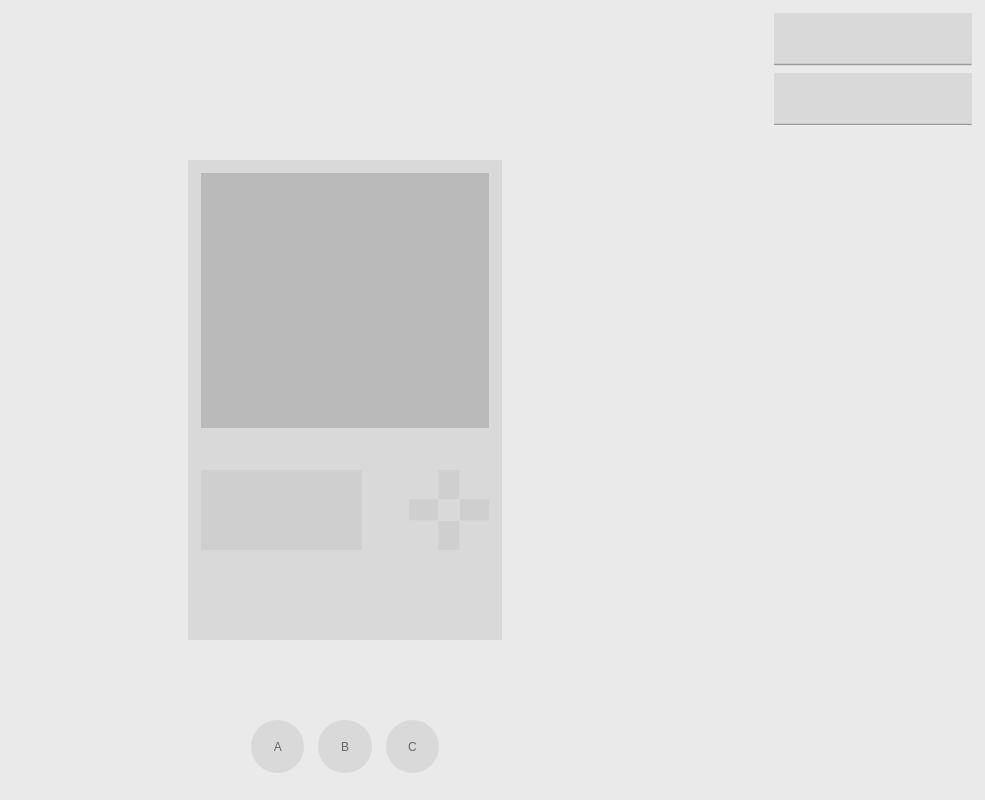
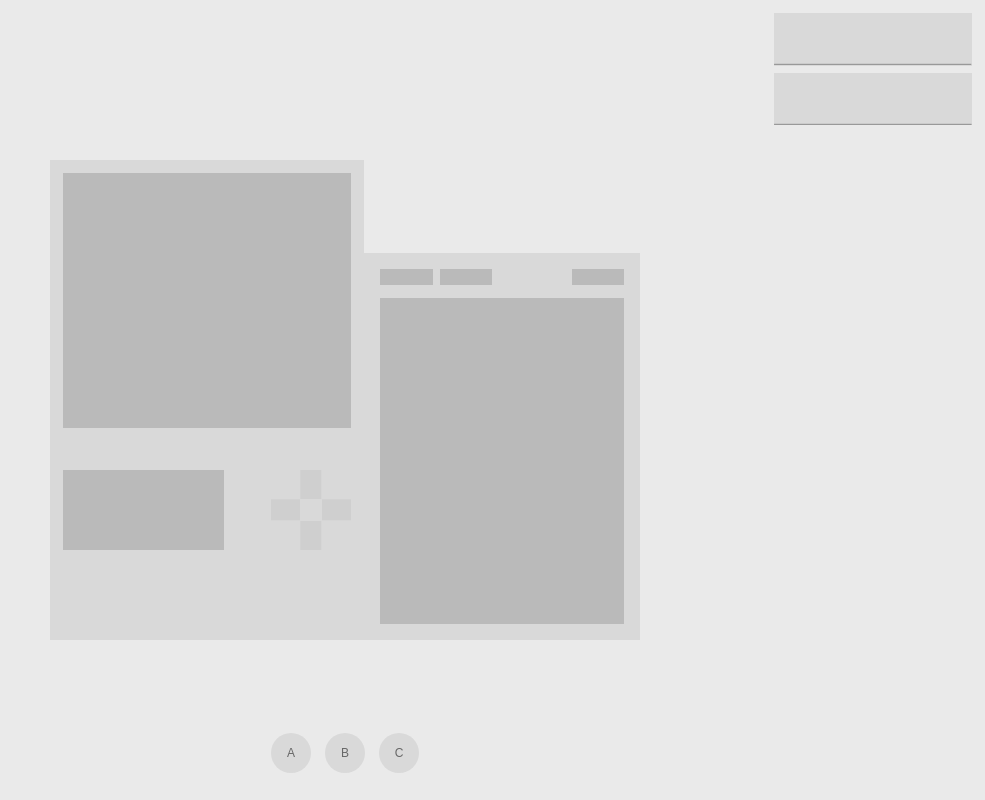
Before and after one commit to anet0001/pokedex, a plain HTML site: page index.html in a window 1280 px wide. Both pictures are taken after a click on the button "START". Shown: the whole page, without its empty margins (295-1280 px from the left). Drawn offline with nearby package versions, Linux system fonts and the light colour scheme.

```diff
--- a/index.html
+++ b/index.html
@@ -117,7 +117,16 @@
             </div>
           </div>
         </div>
-        <div class="pokedex__right"></div>
+        <div class="pokedex__right">
+          <div class="pokedex__tabs">
+            <div class="group">
+              <button class="pokedex__tab pokedex__tab--captured"></button>
+              <button class="pokedex__tab pokedex__tab--pokedex"></button>
+            </div>
+            <button class="pokedex__tab pokedex__tab--more"></button>
+          </div>
+          <div class="pokedex__list"></div>
+        </div>
       </div>
     </main>
     <script src="https://cdn.jsdelivr.net/npm/gsap@3.12.5/dist/gsap.min.js"></script>
--- a/styles/home.css
+++ b/styles/home.css
@@ -129,6 +129,15 @@
   z-index: 750;
 }
 
+/* .title {
+  position: fixed;
+  top: var(--layout-spacing);
+  left: 50%;
+  transform: translateX(-50%);
+  font-size: 1.8rem;
+  z-index: 3000;
+} */
+
 #header .focus-controls {
   display: flex;
   gap: 2.1rem;
@@ -139,8 +148,8 @@
 }
 
 #header .focus-controls__button {
-  --width: 8rem;
-  --gap: 0.8rem;
+  --width: 6rem;
+  --gap: 0.6rem;
   position: relative;
   text-transform: uppercase;
   width: var(--width);
@@ -257,9 +266,8 @@
 #pokedex {
   position: relative;
   display: flex;
-  flex-direction: column;
-  justify-content: flex-end;
-  align-items: center;
+  flex-direction: row;
+  align-items: flex-end;
 
   visibility: hidden;
 }
@@ -290,7 +298,7 @@
 #pokedex .pokedex__info {
   width: 24.1rem;
   height: 12rem;
-  background-color: var(--color-grey-dark);
+  background-color: var(--color-screens);
 }
 
 #pokedex .pokedex__controls {
@@ -341,6 +349,36 @@
 }
 
 #pokedex .pokedex__right {
+  width: 41.407rem;
+  height: 58.042rem;
+  padding: 2.4rem;
+
+  display: flex;
+  flex-direction: column;
+  gap: 2rem;
+  background-color: var(--color-grey);
+}
+
+#pokedex .pokedex__right .pokedex__list {
+  background-color: var(--color-screens);
+  height: 49.1rem;
+}
+
+#pokedex .pokedex__right .pokedex__tabs {
+  display: flex;
+  flex-direction: row;
+  justify-content: space-between;
+}
+
+#pokedex .pokedex__right .pokedex__tab {
+  background-color: var(--color-screens);
+  width: 7.9rem;
+  height: 2.4rem;
+}
+
+#pokedex .pokedex__right .pokedex__tabs .group {
+  display: flex;
+  gap: 1rem;
 }
 
 /* pokedex specific styles - end */
```
